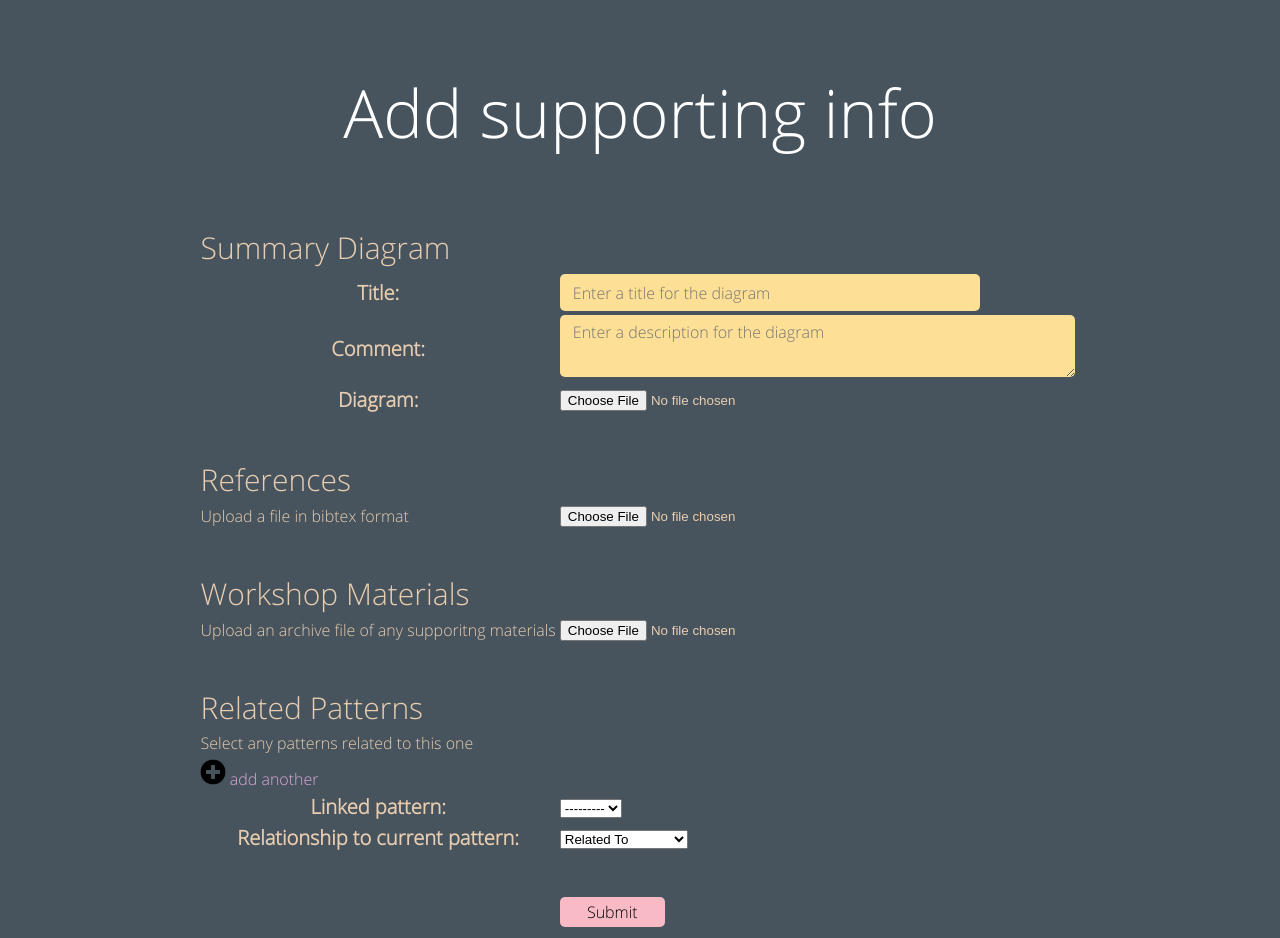
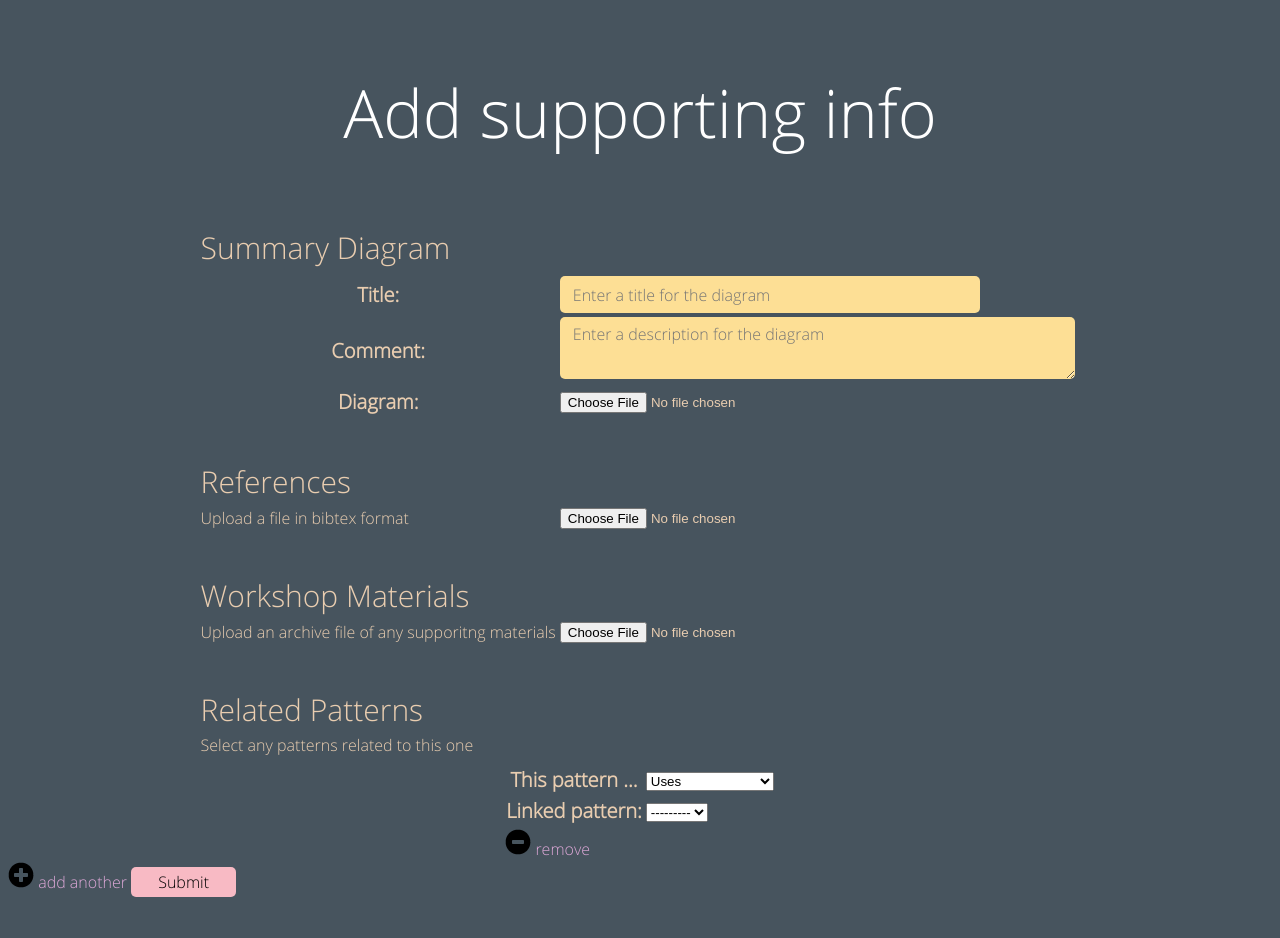
Before and after one commit to cameronmclean/labpatterns, a Django app: page /supporting/ in a window 1280 px wide. After the commit the page ends 897 px from the top, so only its background shows below. Run offline with Django 3.2, Linux system fonts and the light colour scheme; data that the repository does not hold is empty.

Commit message:
add related formset now adds dynamically, but needs CSSing - still bug in NCBO lookup only displaying last term searched

```diff
--- a/patterns/forms.py
+++ b/patterns/forms.py
@@ -75,8 +75,8 @@
 class SetPatternRelation(ModelForm):
 	class Meta:
 		model = PatternRelation
-		fields = ['linked_pattern', 'relationship']
-		lables = {'linked_pattern': 'Related Pattern', 'relationship':'Relationship to current pattern'}
+		fields = [ 'relationship', 'linked_pattern']
+		lables = {'linked_pattern': 'Related Pattern', 'relationship':'This pattern ...'}
 		widgets = { 'relationship': Select(choices=PatternRelation.CHOICES) }
 	# this makes all the fields optional so we dont have to chnage the model, but the forms can be left blank
 	def __init__(self, *args, **kwargs):
--- a/patterns/models.py
+++ b/patterns/models.py
@@ -184,7 +184,7 @@
         (INCOMPATIBLE, 'Incompatible With'),
         )
 
-    relationship = models.TextField('Relationship to current pattern', max_length=50, choices = CHOICES, default=RELATED)
+    relationship = models.TextField('This pattern ...', max_length=50, choices = CHOICES, default=RELATED)
 
     def __unicode__(self):
         return self.subject_pattern.name
--- a/patterns/static/base.css
+++ b/patterns/static/base.css
@@ -12,6 +12,16 @@
 	color: white;
 	font-size: 50pt;
 
+}
+
+.formPosition {
+	margin-left: auto;
+	margin-right: auto;
+}
+
+.form-container {
+	margin-left: auto;
+	margin-right: auto;
 }
 
 .forms {
--- a/patterns/templates/add_supporting.html
+++ b/patterns/templates/add_supporting.html
@@ -9,7 +9,9 @@
 	<body onunload="">
 		<p class="page_instruction">Add supporting info</p>
 		<table class="center">
+			<tbody>
 			<tr> <td style="font-size: 30px;">Summary Diagram</td></tr>
+			<tr><div class="forms">
 					<form id="supporting" method="POST" action="" enctype="multipart/form-data"> {% csrf_token %}
 						<tr>{{ formD }}</tr>
 						<tr><td style="padding: 20px;"></td></tr>
@@ -27,18 +29,25 @@
 
 						<tr><td style="font-size: 30px;">Related Patterns</td></tr>
 						<tr><td>Select any patterns related to this one</td>
-
+						<tr></td>
+						<div class="formPosition">
 							{% for form in formset %}
-							<tr class='form-container'> {{ form }} </tr>
-							<tr><td style="padding: 20px;"></td></tr>
+								<table class='form-container'><tr> {{ form }} <tr></table>
 							{% endfor %}
 
 
-						<tr><td> <td>
-							<input type="submit" value="Submit">
+							{{ formset.management_form }}
+
+						</div>
+						</td></tr>
+						<tr><td style="padding: 20px;"><input type="submit" value="Submit"></td></tr>
+
 						</td></td></tr>
-						{{ formset.management_form }}
+
 					</form>
+					</div>
+				</tr>
+					<tbody>
 		</table>
 
 		<script type="text/javascript">
--- a/patterns/views.py
+++ b/patterns/views.py
@@ -210,23 +210,24 @@
 	if request.method == 'POST':
 		#and we have been to this page before
 		if 'new_diagram_id' in request.session:
-			formD = NewDiagram(request.POST, instance=Diagram.objects.get(id = request.session['new_diagram_id']))
-
+			#fetch the previous diagram input
+			formD = NewDiagram(request.POST, request.FILES, instance=Diagram.objects.get(id = request.session['new_diagram_id']))
+			#fetch the previous pattern relation input
 			RelationFormSet = modelformset_factory(PatternRelation, form=NewRelation, can_delete=False, extra=0) # extra=0 causes dont display extra forms
 																								 # if user hits back button - if there is a blank form,
 																								 # user must enter a Null force or populate another one
 																								 #- they may not want to do this.
 			data['form-TOTAL_FORMS'] = PatternRelation.objects.filter(subject_pattern=request.session['new_pattern_key']).count()
 			initialForms = PatternRelation.objects.filter(subject_pattern=request.session['new_pattern_key'])
-			formset = RelationFormSet(queryset=initialForms)
+			formset = RelationFormSet(data, queryset=initialForms)
 
 
 		# if this is our first POST
 		else:
-			formD = NewDiagram(request.POST)
+			formD = NewDiagram(request.POST, request.FILES)
 			formset = RelationFormSet(request.POST, data, queryset=PatternRelation.objects.none())
 
-		if formD.is_valid() and formset.is_valid:
+		if formD.is_valid() and formset.is_valid():
 			newDiagramInstance = formD.save(commit=False)
 			newDiagramInstance.parent_pattern = DesignPattern.objects.get(id = request.session['new_pattern_key'])
 			newDiagramInstance.save()
@@ -265,11 +266,11 @@
 																								 #- they may not want to do this.
 			data['form-TOTAL_FORMS'] = PatternRelation.objects.filter(subject_pattern=request.session['new_pattern_key']).count()
 			initialForms = PatternRelation.objects.filter(subject_pattern=request.session['new_pattern_key'])
-			formset = RelationFormSet(queryset=initialForms)
+			formset = RelationFormSet(data, queryset=initialForms)
 
-		# otherwise this is the first time to add forces - load empty form
+		# otherwise this is the first time to add forces - load empty forms
 		else:
-			formset = RelationFormSet(queryset=PatternRelation.objects.none())
+			formset = RelationFormSet(data, queryset=PatternRelation.objects.none())
 			formD = NewDiagram()
 
 
```
Also changed, not shown: notebook.md (+6 -0 lines).
